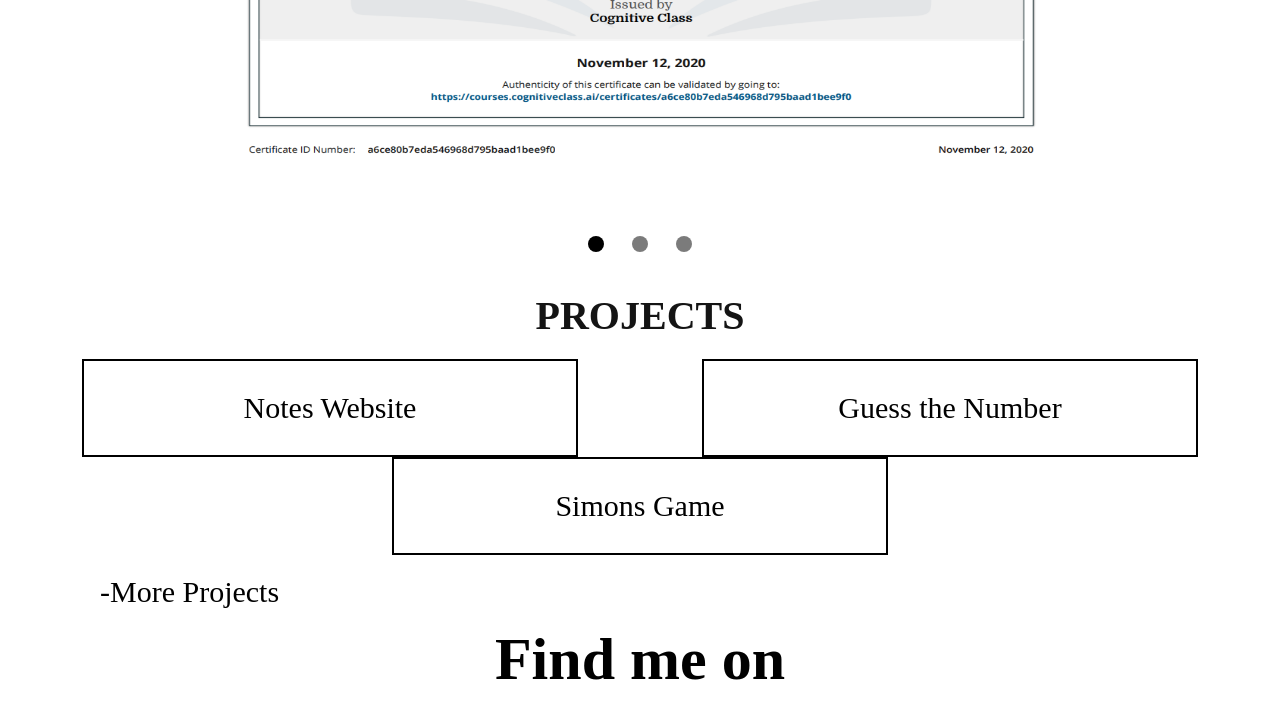
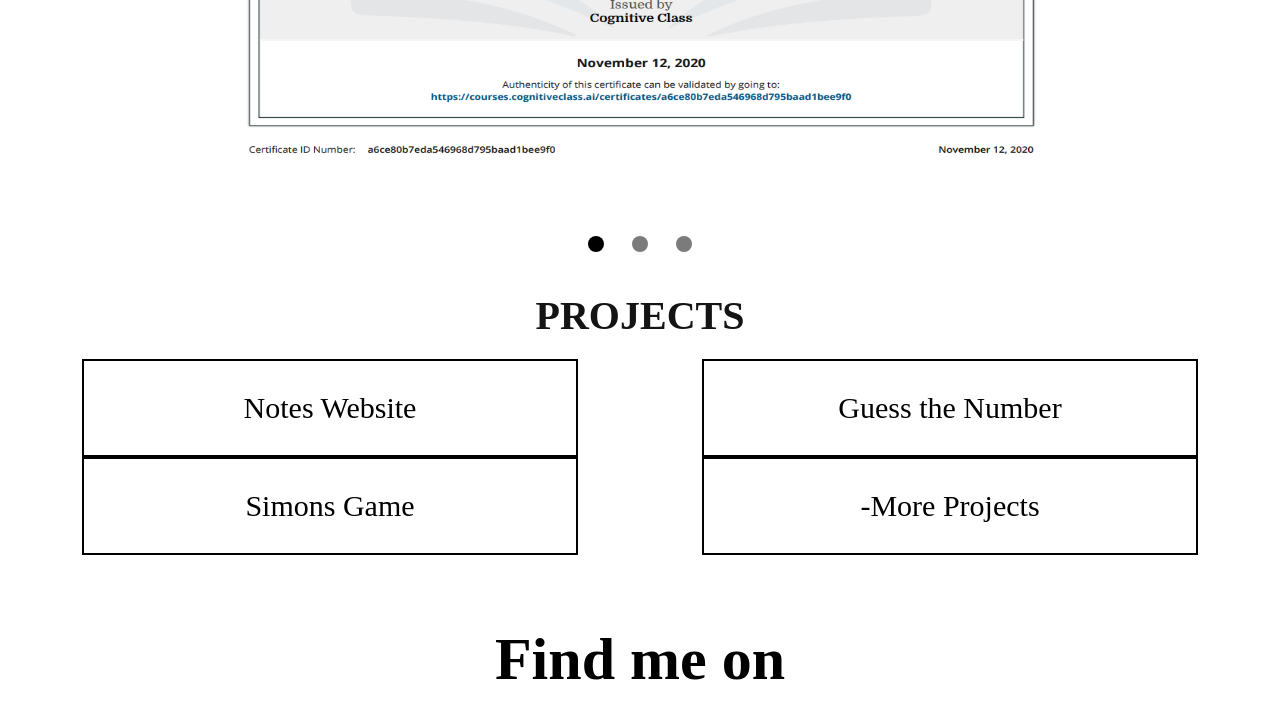
Before and after one commit to priyanshmehta22/PORTFOLIO, a plain HTML site: page index.html in a window 1280 px wide. Shown: the part 2022-2734 px from the top of the page. Drawn offline with Linux system fonts and the light colour scheme.

Commit message:
Update index.html

```diff
--- a/index.html
+++ b/index.html
@@ -119,11 +119,10 @@
           <a href="https://priyanshmehta22.github.io/notesWebsite/" target="_blank"><li>Notes Website</li></a>
           <a href="https://priyanshmehta22.github.io/GUESS-THE-NUMBER-USING-JS/" target="_blank"><li>Guess the Number</li></a>
         <a href="https://priyanshmehta22.github.io/simonsGame/" target="_blank"><li>Simons Game</li></a>
+          <a href="https://github.com/priyanshmehta22"><li>-More Projects</li></a></div>
         </ol>
       </div>
-      <div class="github">
-        <a href="https://github.com/priyanshmehta22">-More Projects</a></div>
-    </div>
+
     <div id="contactMe">
       <h1>Find me on</h1>
 <a href="https://github.com/priyanshmehta22"; target="_blank"><img alt="Github" src="https://img.shields.io/badge/GitHub-%2312100E.svg?&style=for-the-badge&logo=Github&logoColor=white" /></a>
```
